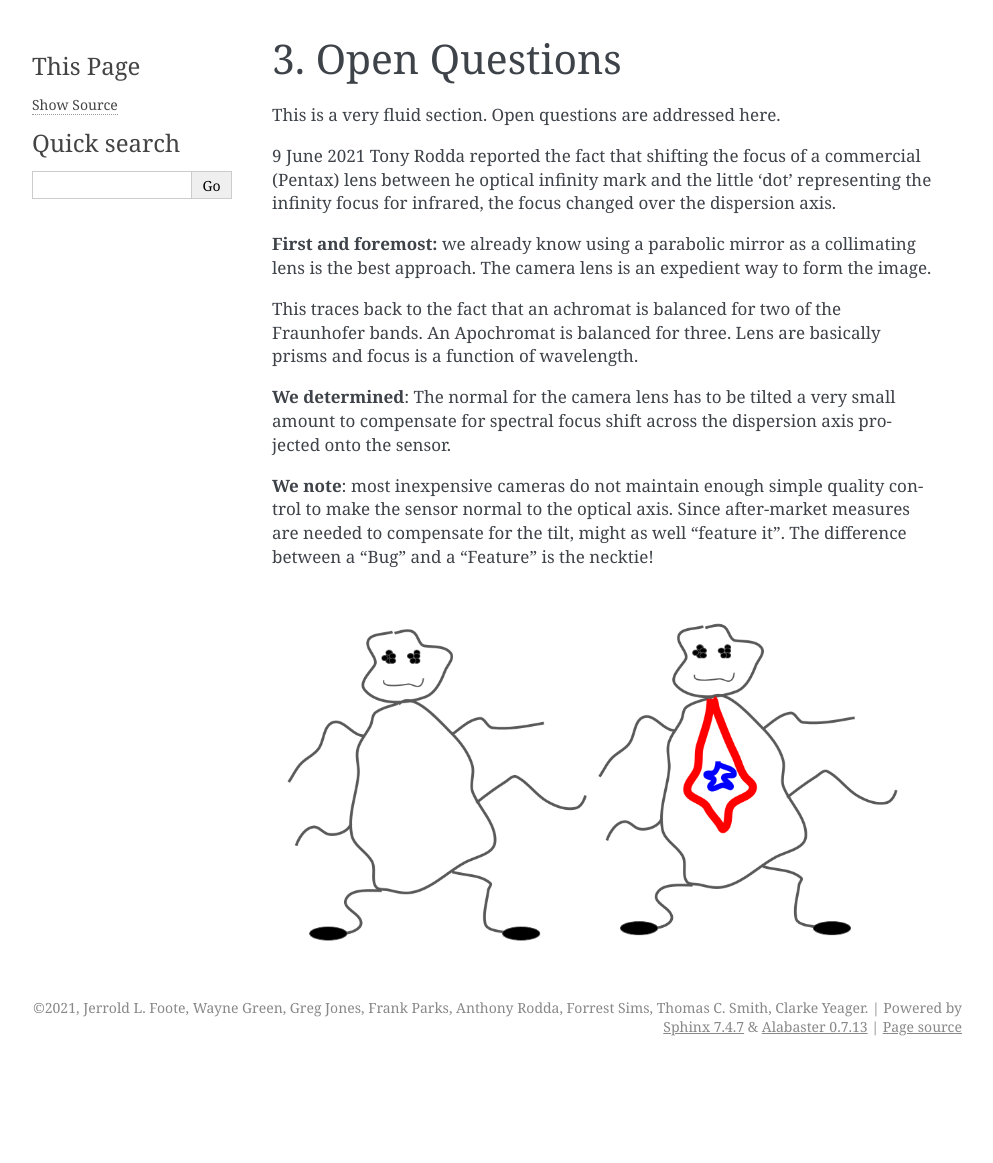
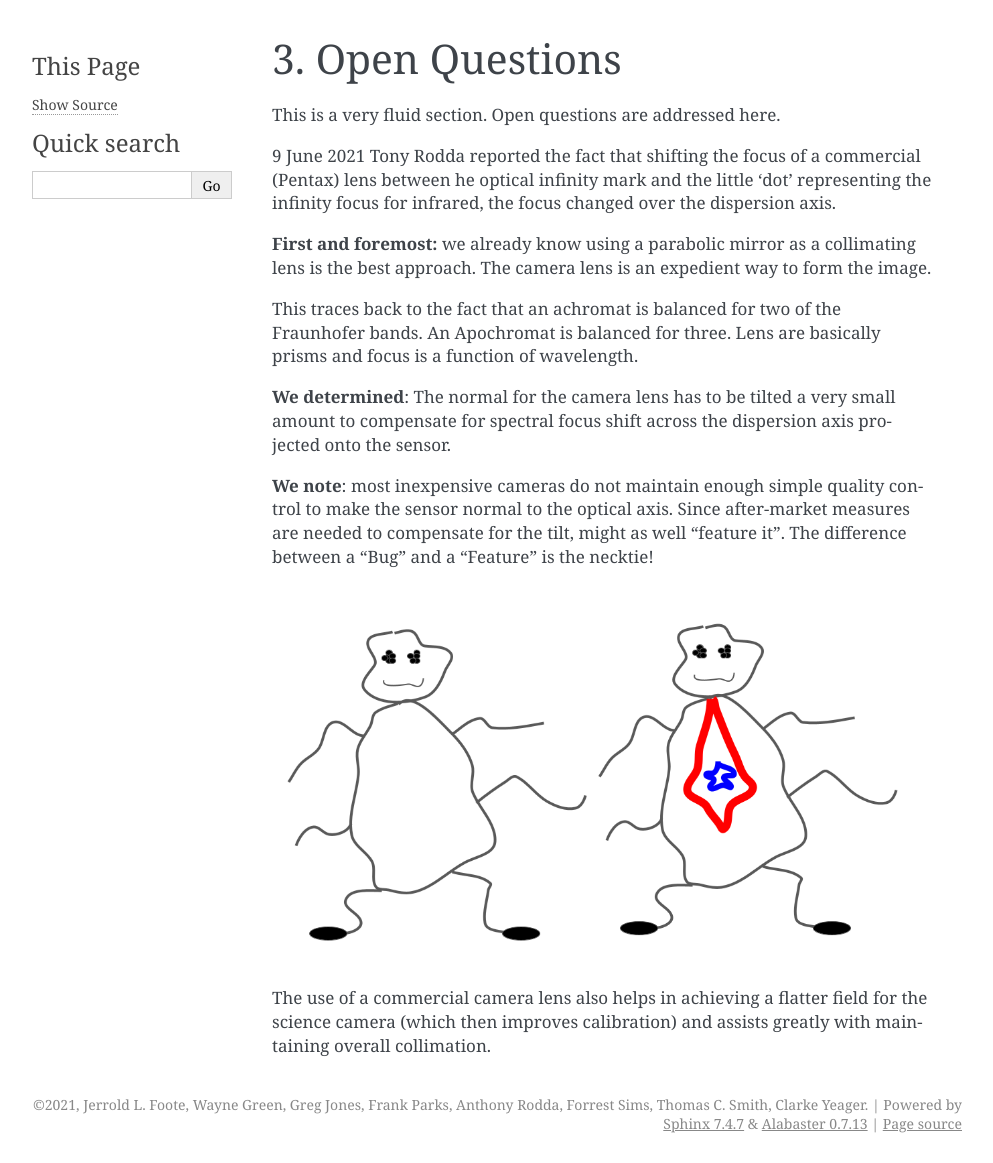
Before and after one commit to The-SMTSci/FlexSpec1, a Sphinx documentation site: the page built from docs/source/openquestions.rst, in a window 1280 px wide. Shown: the whole page, without its empty margins (148-1141 px from the left). Built offline with Sphinx 7.4.7, drawn with Linux system fonts in a browser that asks for light colours; before the commit the page ends 1066 px from its top, so only the background shows below that.

Commit message:
Update openquestions.rst

```diff
--- a/docs/source/openquestions.rst
+++ b/docs/source/openquestions.rst
@@ -27,3 +27,8 @@ as well "feature it". The difference between a "Bug" and a "Feature"
 is the necktie!
 
 .. figure:: ./images/BugFeature.png
+
+The use of a commercial camera lens also helps in achieving a
+flatter field for the science camera (which then improves
+calibration) and assists greatly with maintaining overall
+collimation.
```
